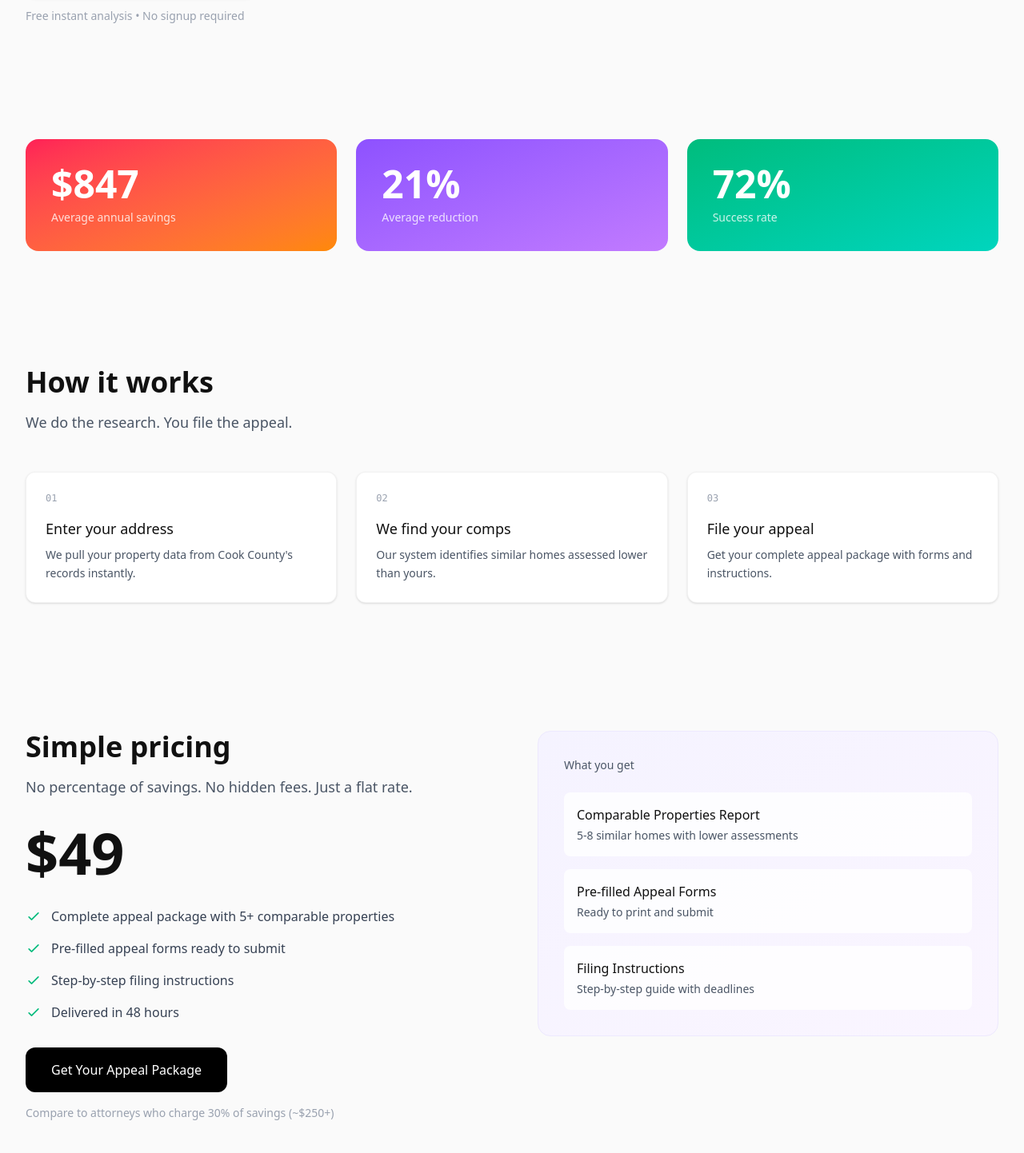
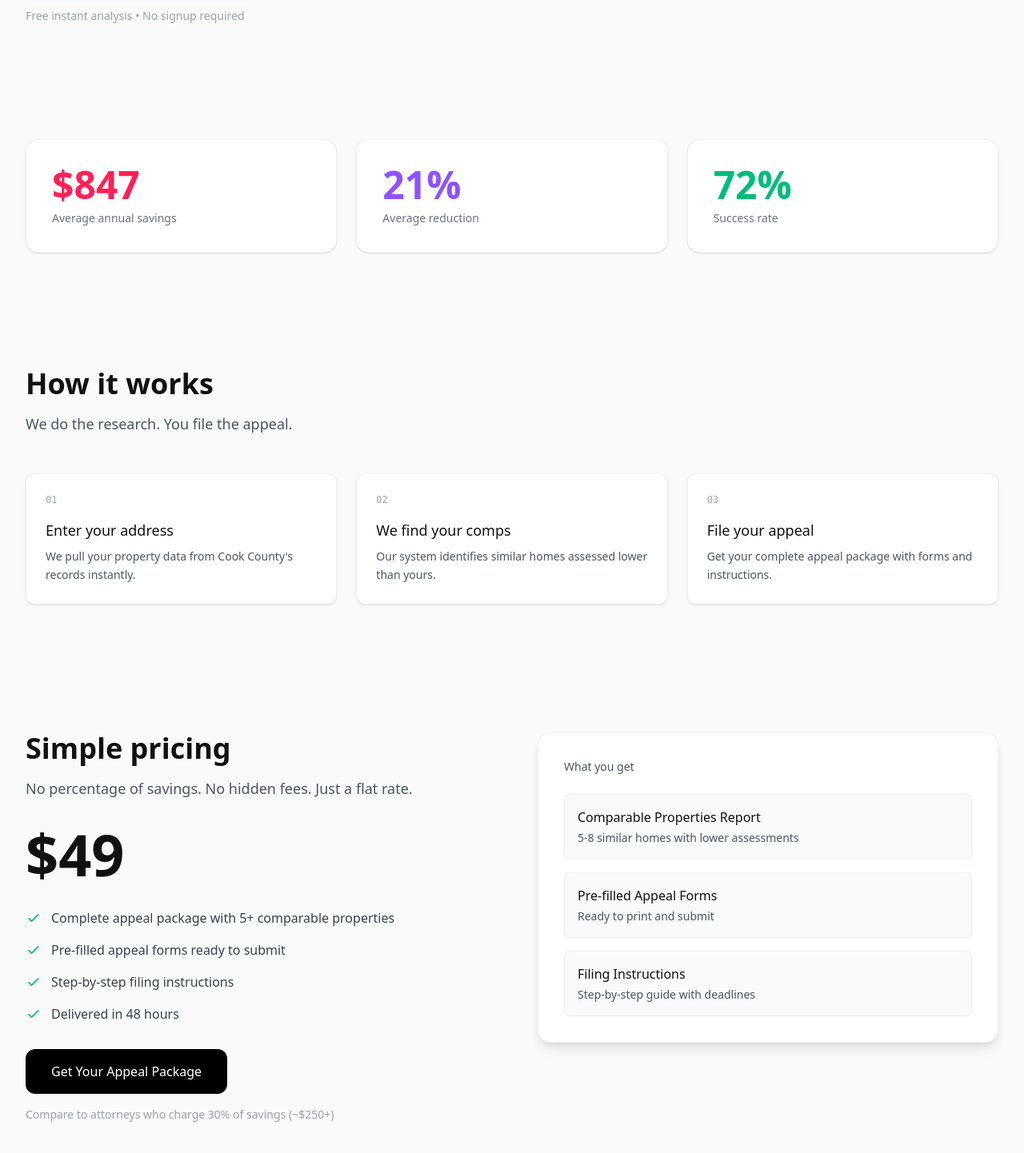
Before and after one commit to lati-bot/overtaxed, a Next.js app: page / in a window 1280 px wide. Shown: the part 614-2056 px from the top of the page at 80% size. Built offline with nearby package versions, Linux system fonts and the light colour scheme.

Commit message:
Refine cards: subtle backgrounds, colored text accents instead of heavy gradients

```diff
--- a/src/app/page.tsx
+++ b/src/app/page.tsx
@@ -288,21 +288,21 @@ export default function Home() {
         </div>
       </section>
 
-      {/* Stats - Gradient Cards */}
+      {/* Stats - Clean Cards */}
       <section className="py-12 sm:py-16 px-4 sm:px-8">
         <div className="max-w-7xl mx-auto">
           <div className="grid grid-cols-1 sm:grid-cols-3 gap-4 sm:gap-6">
-            <div className="p-6 sm:p-8 rounded-2xl bg-gradient-to-br from-rose-500 to-orange-400 text-white">
-              <div className="text-4xl sm:text-5xl font-bold">$847</div>
-              <div className="mt-1 sm:mt-2 text-white/80 text-sm">Average annual savings</div>
+            <div className={`p-6 sm:p-8 rounded-2xl border ${isDark ? "bg-white/[0.03] border-white/10" : "bg-white border-black/5 shadow-sm"}`}>
+              <div className={`text-4xl sm:text-5xl font-bold ${isDark ? "text-rose-400" : "text-rose-500"}`}>$847</div>
+              <div className={`mt-1 sm:mt-2 text-sm ${isDark ? "text-gray-400" : "text-gray-500"}`}>Average annual savings</div>
             </div>
-            <div className="p-6 sm:p-8 rounded-2xl bg-gradient-to-br from-violet-500 to-purple-400 text-white">
-              <div className="text-4xl sm:text-5xl font-bold">21%</div>
-              <div className="mt-1 sm:mt-2 text-white/80 text-sm">Average reduction</div>
+            <div className={`p-6 sm:p-8 rounded-2xl border ${isDark ? "bg-white/[0.03] border-white/10" : "bg-white border-black/5 shadow-sm"}`}>
+              <div className={`text-4xl sm:text-5xl font-bold ${isDark ? "text-violet-400" : "text-violet-500"}`}>21%</div>
+              <div className={`mt-1 sm:mt-2 text-sm ${isDark ? "text-gray-400" : "text-gray-500"}`}>Average reduction</div>
             </div>
-            <div className="p-6 sm:p-8 rounded-2xl bg-gradient-to-br from-emerald-500 to-teal-400 text-white">
-              <div className="text-4xl sm:text-5xl font-bold">72%</div>
-              <div className="mt-1 sm:mt-2 text-white/80 text-sm">Success rate</div>
+            <div className={`p-6 sm:p-8 rounded-2xl border ${isDark ? "bg-white/[0.03] border-white/10" : "bg-white border-black/5 shadow-sm"}`}>
+              <div className={`text-4xl sm:text-5xl font-bold ${isDark ? "text-emerald-400" : "text-emerald-500"}`}>72%</div>
+              <div className={`mt-1 sm:mt-2 text-sm ${isDark ? "text-gray-400" : "text-gray-500"}`}>Success rate</div>
             </div>
           </div>
         </div>
@@ -377,18 +377,18 @@ export default function Home() {
             </div>
 
             <div className="hidden lg:block">
-              <div className={`p-8 rounded-2xl ${isDark ? "bg-gradient-to-br from-violet-500/20 to-purple-600/20 border border-violet-500/20" : "bg-gradient-to-br from-violet-50 to-purple-50 border border-violet-100"}`}>
+              <div className={`p-8 rounded-2xl border ${isDark ? "bg-white/[0.03] border-white/10" : "bg-white border-black/5 shadow-lg"}`}>
                 <div className={`text-sm font-medium mb-6 ${isDark ? "text-gray-400" : "text-gray-600"}`}>What you get</div>
                 <div className="space-y-4">
-                  <div className={`p-4 rounded-lg ${isDark ? "bg-black/30" : "bg-white/80"}`}>
+                  <div className={`p-4 rounded-lg ${isDark ? "bg-white/5 border border-white/5" : "bg-gray-50 border border-black/5"}`}>
                     <div className="font-medium">Comparable Properties Report</div>
                     <div className={`text-sm mt-1 ${isDark ? "text-gray-400" : "text-gray-600"}`}>5-8 similar homes with lower assessments</div>
                   </div>
-                  <div className={`p-4 rounded-lg ${isDark ? "bg-black/30" : "bg-white/80"}`}>
+                  <div className={`p-4 rounded-lg ${isDark ? "bg-white/5 border border-white/5" : "bg-gray-50 border border-black/5"}`}>
                     <div className="font-medium">Pre-filled Appeal Forms</div>
                     <div className={`text-sm mt-1 ${isDark ? "text-gray-400" : "text-gray-600"}`}>Ready to print and submit</div>
                   </div>
-                  <div className={`p-4 rounded-lg ${isDark ? "bg-black/30" : "bg-white/80"}`}>
+                  <div className={`p-4 rounded-lg ${isDark ? "bg-white/5 border border-white/5" : "bg-gray-50 border border-black/5"}`}>
                     <div className="font-medium">Filing Instructions</div>
                     <div className={`text-sm mt-1 ${isDark ? "text-gray-400" : "text-gray-600"}`}>Step-by-step guide with deadlines</div>
                   </div>
--- a/src/app/results/results-content.tsx
+++ b/src/app/results/results-content.tsx
@@ -403,7 +403,7 @@ export default function ResultsContent() {
 
         {/* Analysis Result - Over Assessed */}
         {analysis?.found && analysis.status === "over" && (
-          <div className={`mt-4 sm:mt-6 rounded-xl p-5 sm:p-6 md:p-8 ${isDark ? "bg-gradient-to-br from-emerald-500/20 to-teal-500/20 border border-emerald-500/30" : "bg-gradient-to-br from-emerald-50 to-teal-50 border border-emerald-200"}`}>
+          <div className={`mt-4 sm:mt-6 rounded-xl p-5 sm:p-6 md:p-8 border ${isDark ? "bg-white/[0.03] border-emerald-500/30" : "bg-white border-emerald-200 shadow-sm"}`}>
             <div className={`flex items-center gap-2 font-medium ${isDark ? "text-emerald-400" : "text-emerald-600"}`}>
               <svg className="w-5 h-5" fill="none" viewBox="0 0 24 24" stroke="currentColor">
                 <path strokeLinecap="round" strokeLinejoin="round" strokeWidth={2} d="M9 12l2 2 4-4m6 2a9 9 0 11-18 0 9 9 0 0118 0z" />
@@ -453,7 +453,7 @@ export default function ResultsContent() {
 
         {/* Not in analyzed area */}
         {analysis && !analysis.found && (
-          <div className={`mt-4 sm:mt-6 rounded-xl p-5 sm:p-6 md:p-8 ${isDark ? "bg-gradient-to-br from-amber-500/20 to-orange-500/20 border border-amber-500/30" : "bg-gradient-to-br from-amber-50 to-orange-50 border border-amber-200"}`}>
+          <div className={`mt-4 sm:mt-6 rounded-xl p-5 sm:p-6 md:p-8 border ${isDark ? "bg-white/[0.03] border-amber-500/30" : "bg-white border-amber-200 shadow-sm"}`}>
             <div className="text-center">
               <div className="text-4xl mb-3">🔍</div>
               <div className={`font-medium text-lg ${isDark ? "text-amber-400" : "text-amber-600"}`}>
@@ -466,7 +466,7 @@ export default function ResultsContent() {
                 <input
                   type="email"
                   placeholder="your@email.com"
-                  className={`flex-1 h-11 px-4 rounded-lg text-sm ${isDark ? "bg-black/30 border-white/10 text-white placeholder-gray-500" : "bg-white border-amber-200 text-black placeholder-gray-400"} border focus:outline-none focus:ring-2 focus:ring-amber-500/50`}
+                  className={`flex-1 h-11 px-4 rounded-lg text-sm ${isDark ? "bg-black/30 border-white/10 text-white placeholder-gray-500" : "bg-gray-50 border-gray-200 text-black placeholder-gray-400"} border focus:outline-none focus:ring-2 focus:ring-amber-500/50`}
                 />
                 <button className={`px-4 h-11 rounded-lg font-medium text-sm ${isDark ? "bg-amber-500 text-black hover:bg-amber-400" : "bg-amber-500 text-white hover:bg-amber-600"} transition-colors`}>
                   Notify Me
@@ -570,9 +570,9 @@ export default function ResultsContent() {
 
         {/* CTA - Over Assessed */}
         {hasAnalysis && (
-          <div className={`mt-6 sm:mt-8 rounded-xl p-5 sm:p-6 md:p-8 text-center ${isDark ? "bg-gradient-to-br from-violet-500/20 to-purple-500/20 border border-violet-500/30" : "bg-gradient-to-br from-violet-50 to-purple-50 border border-violet-200"}`}>
+          <div className={`mt-6 sm:mt-8 rounded-xl p-5 sm:p-6 md:p-8 text-center border ${isDark ? "bg-white/[0.03] border-white/10" : "bg-white border-black/5 shadow-lg"}`}>
             <h2 className="text-lg sm:text-xl font-semibold">
-              Save ${estimatedSavings.toLocaleString()}/year on your property taxes
+              Save <span className={isDark ? "text-emerald-400" : "text-emerald-600"}>${estimatedSavings.toLocaleString()}/year</span> on your property taxes
             </h2>
             <p className={`mt-2 text-sm sm:text-base ${textSecondary} max-w-lg mx-auto`}>
               Get your complete appeal package with comparable properties, pre-filled forms, and step-by-step instructions.
```
